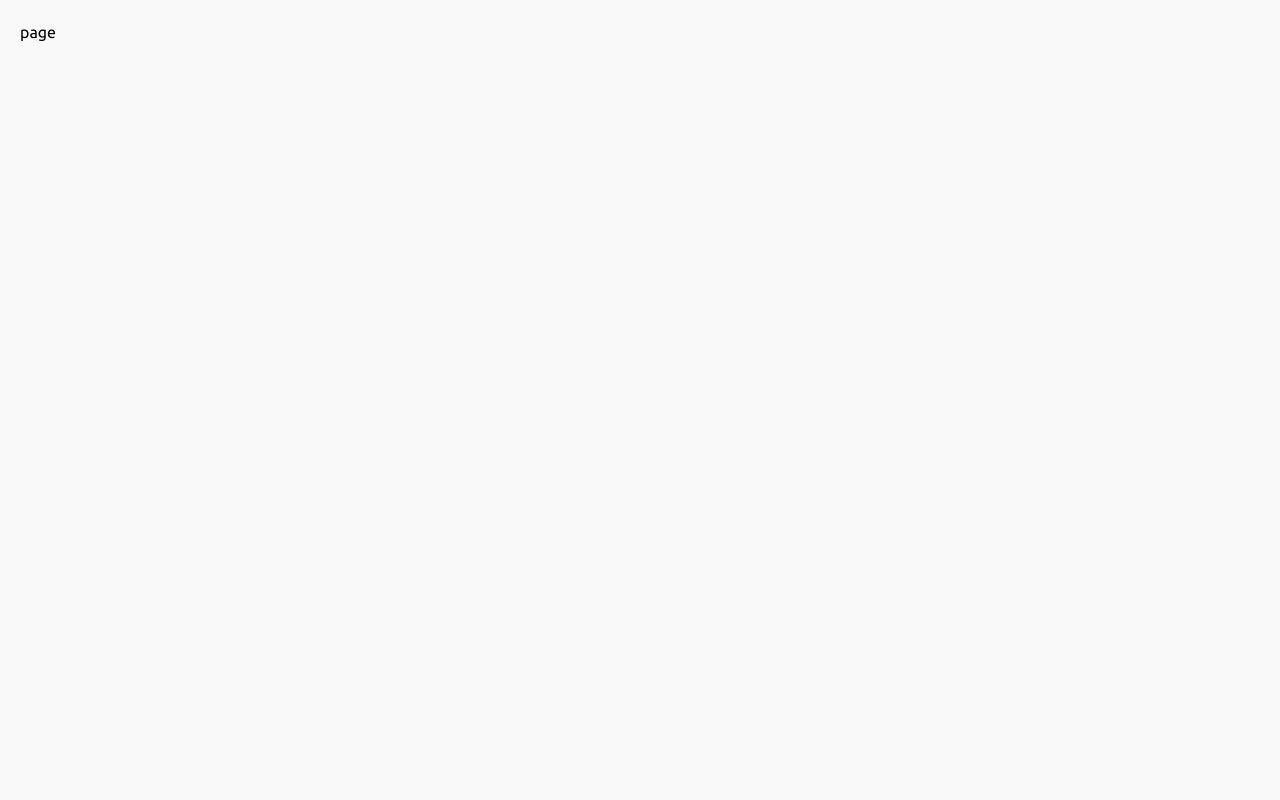
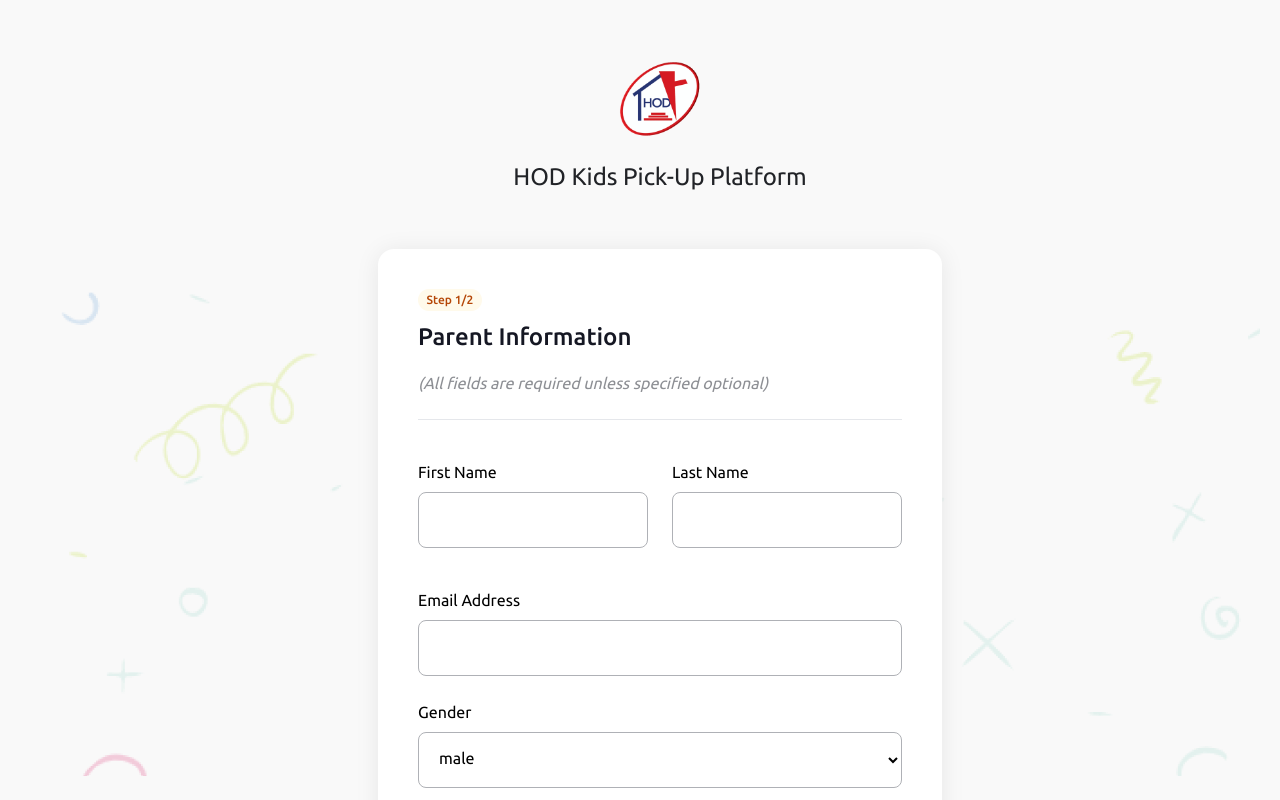
Before and after one commit to philiphbk/kidsmanagementApp, a Next.js app: page /register/visitor in a window 1280 px wide. Shown: the top 800 px of the page. Built offline with nearby package versions, Linux system fonts and the light colour scheme.

Commit message:
added visitor component

```diff
--- a/app/register/visitor/components/InformationChild.tsx
+++ b/app/register/visitor/components/InformationChild.tsx
@@ -88,12 +88,9 @@
           ))}
         </Field>
       </div>
-    </section>
 
       {/* special needs */}
-    <section className="special_needs">
-      <h3 className="section_title">Special Needs</h3>
-
+      <div className="special_needs">
         <div className="input_group">
           <label htmlFor="specialNeeds">Special Needs</label>
           <Field
@@ -106,6 +103,7 @@
           />
           <ErrorMessage name="specialNeeds" />
         </div>
+      </div>
     </section>
   );
 };
--- a/app/register/visitor/components/RegisterVisitorComponent.tsx
+++ b/app/register/visitor/components/RegisterVisitorComponent.tsx
@@ -109,7 +109,7 @@
     useEffect(() => {
         if (step === 1) {
             setCurrentTitle("Parent Information");
-        } else (step === 2) {
+        } else {
             setCurrentTitle("Child’s Information");
         }
     }, [step])
--- a/app/register/visitor/page.tsx
+++ b/app/register/visitor/page.tsx
@@ -1,7 +1,10 @@
+import RegisterVisitorComponent from "@/app/register/visitor/components/RegisterVisitorComponent";
 
 
 export default function VisitorRegistration() {
   return (
-    <div>page</div>
+    <>
+      <RegisterVisitorComponent />
+    </>
   )
 }
```
Lines whose indentation alone changed are shown as unchanged.
